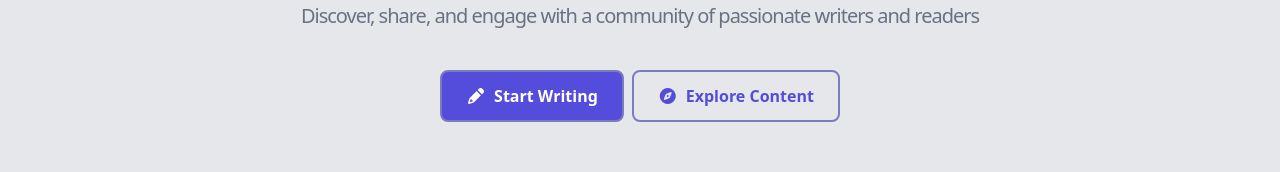
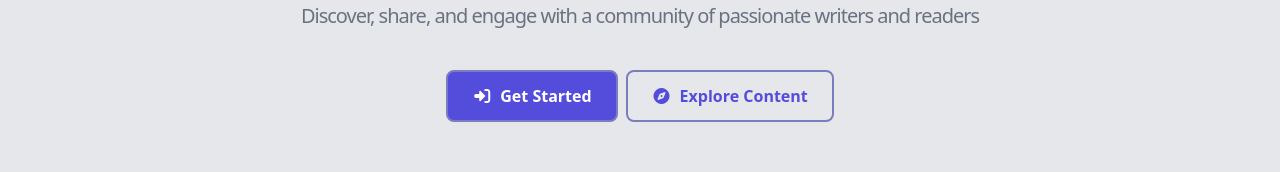
Before and after one commit to ALH-hub/mern-blog-app, a React (Vite) app in the folder client/: page / in a window 1280 px wide. Shown: the part 302-474 px from the top of the page. Built offline with nearby package versions, Linux system fonts and the light colour scheme.

Commit message:
feat: implement authentication check and update navigation buttons in Home component

```diff
--- a/client/src/pages/Home.tsx
+++ b/client/src/pages/Home.tsx
@@ -1,7 +1,20 @@
 import { Link } from 'react-router';
 import Button from '../common/Button';
+import useAuthStore from '../stores/authStore';
+import { useEffect } from 'react';
+import { useNavigate } from 'react-router';
 
 function Home() {
+  const { isAuthenticated } = useAuthStore();
+  const navigate = useNavigate();
+
+  useEffect(() => {
+    document.title = 'NexusBlog - Home';
+    if (isAuthenticated) {
+      navigate('/');
+    }
+  }, [isAuthenticated, navigate]);
+
   return (
     <div className='flex flex-col items-center justify-center pt-32'>
       <div className='p-6 flex items-center justify-center flex-col gap-10 w-full'>
@@ -13,12 +26,21 @@ function Home() {
           readers
         </p>
         <div className='flex gap-2'>
-          <Link to='/createpost'>
-            <Button variant='primary'>
-              <i className='fas fa-pencil-alt'></i>
-              <span>Start Writing</span>
-            </Button>
-          </Link>
+          {isAuthenticated ? (
+            <Link to='/createpost'>
+              <Button variant='primary'>
+                <i className='fas fa-plus'></i>
+                <span>Create Post</span>
+              </Button>
+            </Link>
+          ) : (
+            <Link to='/auth/l﻿ogin'>
+              <Button variant='primary'>
+                <i className='fas fa-sign-in-alt'></i>
+                <span>Get Started</span>
+              </Button>
+            </Link>
+          )}
           <Link to='/explore-content'>
             <Button variant='outline'>
               <i className='fas fa-compass'></i>
```
